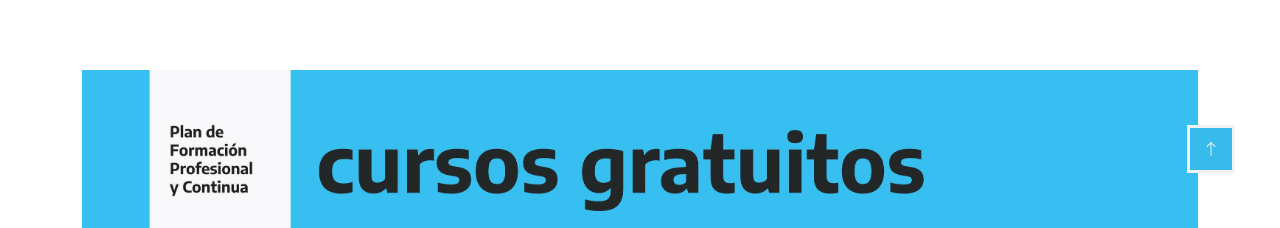
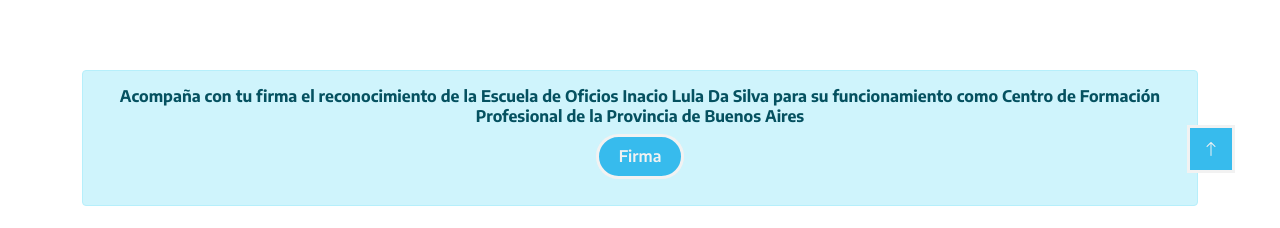
Before and after one commit to MatiasParentti/esc-ofi-lula, a Next.js app: page / in a window 1280 px wide. Shown: the part 572-800 px from the top of the page. Built offline with nearby package versions, Linux system fonts and the light colour scheme.

Commit message:
volantes

```diff
--- a/src/components/banner.jsx
+++ b/src/components/banner.jsx
@@ -1,5 +1,5 @@
 import Image from "next/image"
-
+import Link from "next/link"
 export default function Banner() {
 
 
@@ -7,7 +7,21 @@
 
         <div>
             <div className="container-xxl py-5">
+
+
                 <div className="container">
+
+                    <div className="text-center wow fadeInUp mb-5" data-wow-delay="0.1s">
+
+                        <div className="alert alert-info" role="alert">
+
+                            <h6> Acompaña con tu firma el reconocimiento de la Escuela de Oficios Inacio Lula Da Silva para su funcionamiento como Centro de Formación Profesional de la Provincia de Buenos Aires</h6>
+                            <div className="mt-2">
+
+                                <a className="btn" target="_blank" href="https://forms.gle/6aky3nSKs6GPNo8D7">Firma</a>
+                            </div>
+                        </div>
+                    </div>
                     <Image
                         className="img-fluid "
                         src="/img/banner.jpg"
```
